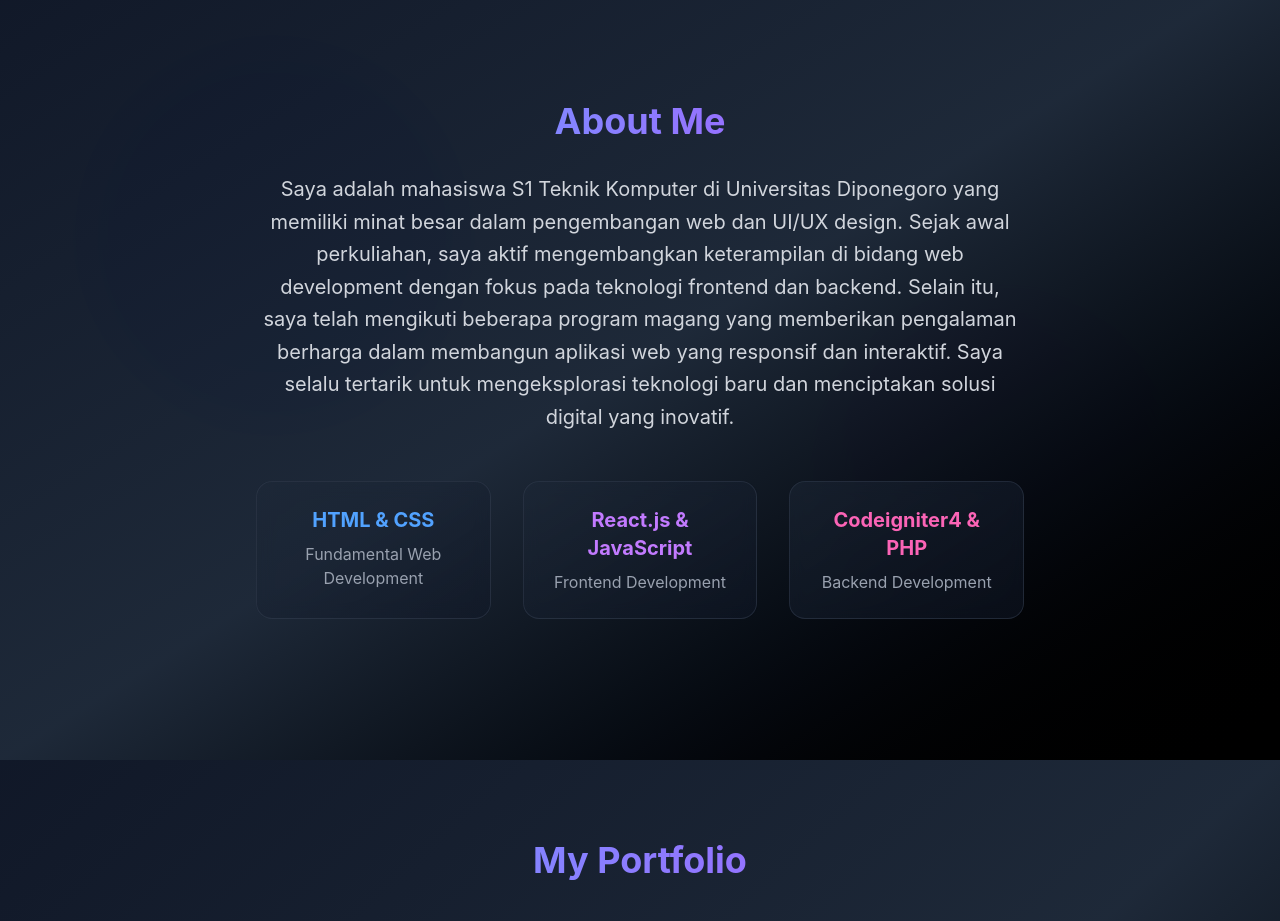
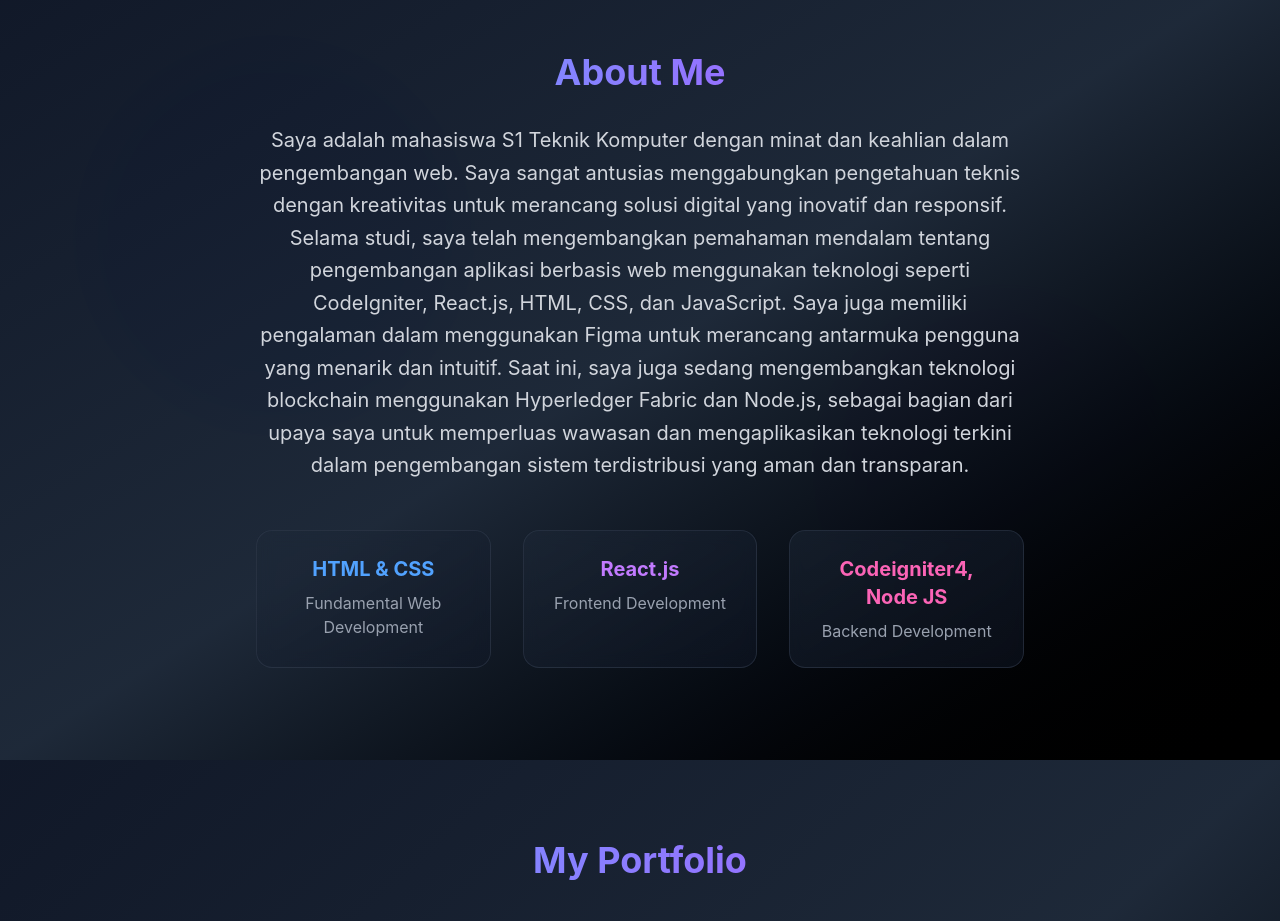
Before and after one commit to Ediw7/edi-portofolio, a React (Vite) app: page / in a window 1280 px wide. Shown: the part 840-1761 px from the top of the page. Built offline with nearby package versions, Linux system fonts and the light colour scheme.

Commit message:
fix: halaman about

```diff
--- a/src/components/About.jsx
+++ b/src/components/About.jsx
@@ -43,7 +43,7 @@ const About = () => {
 
 
           <p className="text-lg text-gray-300 leading-relaxed md:text-xl">
-            Saya adalah mahasiswa S1 Teknik Komputer di Universitas Diponegoro yang memiliki minat besar dalam pengembangan web dan UI/UX design. Sejak awal perkuliahan, saya aktif mengembangkan keterampilan di bidang web development dengan fokus pada teknologi frontend dan backend. Selain itu, saya telah mengikuti beberapa program magang yang memberikan pengalaman berharga dalam membangun aplikasi web yang responsif dan interaktif. Saya selalu tertarik untuk mengeksplorasi teknologi baru dan menciptakan solusi digital yang inovatif.
+          Saya adalah mahasiswa S1 Teknik Komputer dengan minat dan keahlian dalam pengembangan web. Saya sangat antusias menggabungkan pengetahuan teknis dengan kreativitas untuk merancang solusi digital yang inovatif dan responsif. Selama studi, saya telah mengembangkan pemahaman mendalam tentang pengembangan aplikasi berbasis web menggunakan teknologi seperti CodeIgniter, React.js, HTML, CSS, dan JavaScript. Saya juga memiliki pengalaman dalam menggunakan Figma untuk merancang antarmuka pengguna yang menarik dan intuitif. Saat ini, saya juga sedang mengembangkan teknologi blockchain menggunakan Hyperledger Fabric dan Node.js, sebagai bagian dari upaya saya untuk memperluas wawasan dan mengaplikasikan teknologi terkini dalam pengembangan sistem terdistribusi yang aman dan transparan.
           </p>
 
 
@@ -66,7 +66,7 @@ const About = () => {
               data-aos-delay="400"
               className="p-6 rounded-2xl bg-gradient-to-br from-gray-800/50 to-gray-900/50 backdrop-blur-sm border border-gray-700/50 hover:border-purple-500/50 transition-all duration-300"
             >
-              <h3 className="text-xl font-bold text-purple-400 mb-2">React.js & JavaScript</h3>
+              <h3 className="text-xl font-bold text-purple-400 mb-2">React.js</h3>
               <p className="text-base text-gray-400">Frontend Development</p>
             </div>
 
@@ -77,7 +77,7 @@ const About = () => {
               data-aos-delay="600"
               className="p-6 rounded-2xl bg-gradient-to-br from-gray-800/50 to-gray-900/50 backdrop-blur-sm border border-gray-700/50 hover:border-purple-500/50 transition-all duration-300 sm:col-span-2 md:col-span-1"
             >
-              <h3 className="text-xl font-bold text-pink-400 mb-2">Codeigniter4 & PHP</h3>
+              <h3 className="text-xl font-bold text-pink-400 mb-2">Codeigniter4, Node JS</h3>
               <p className="text-base text-gray-400">Backend Development</p>
             </div>
           </div>
```
